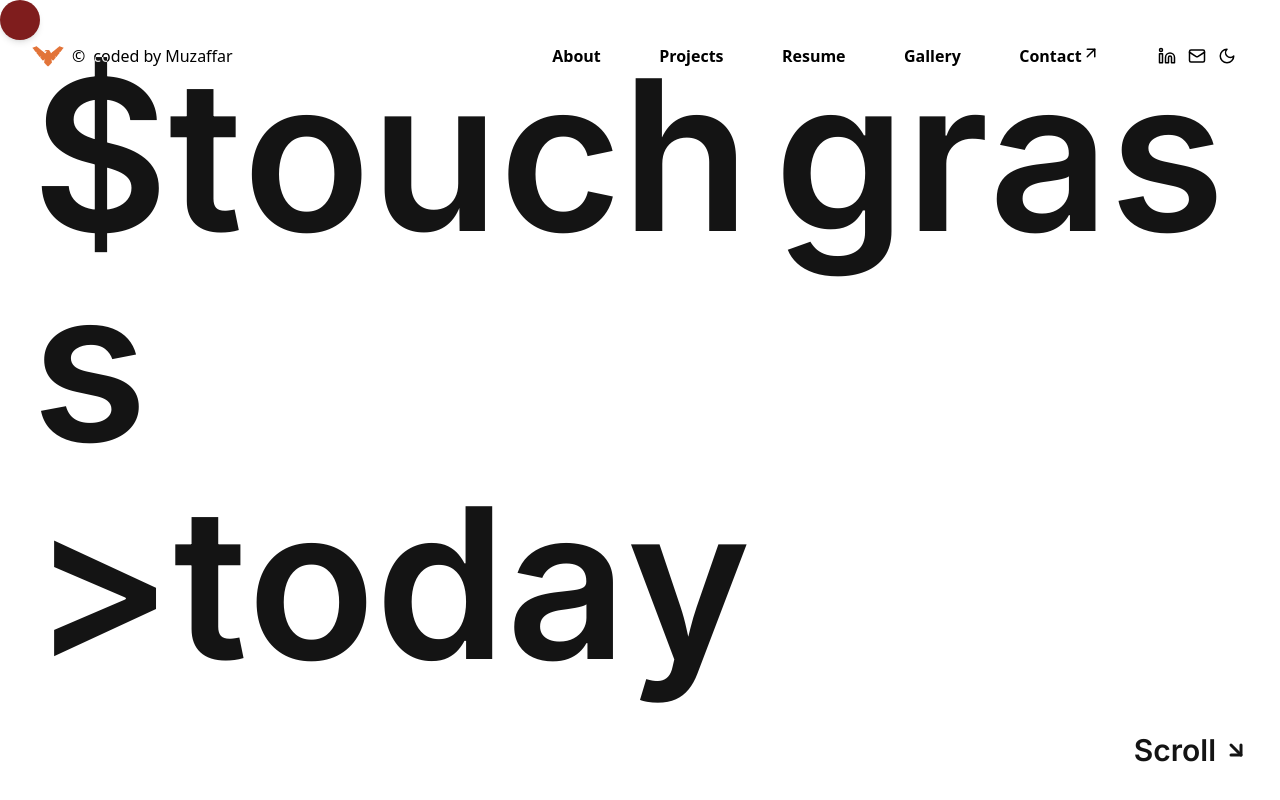
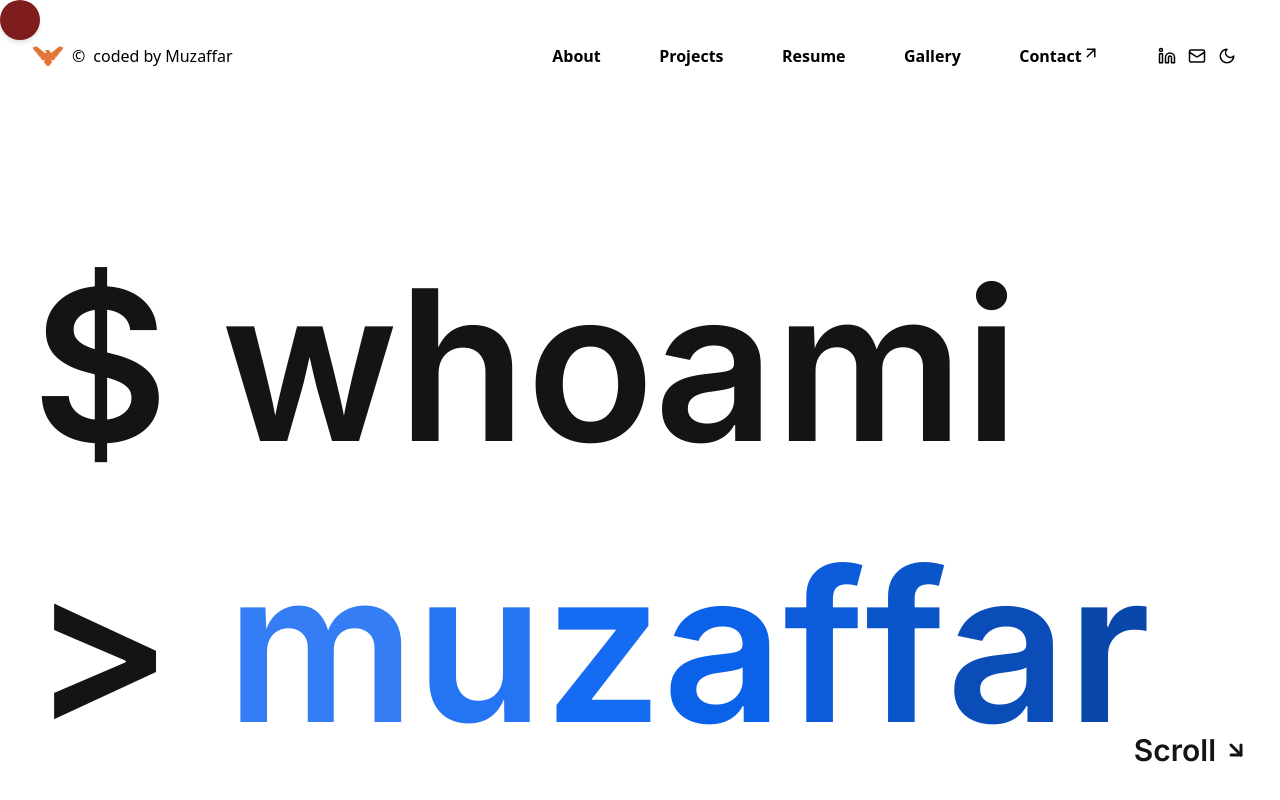
Before and after one commit to mountstorm/muzaffars, a Next.js app: page / in a window 1280 px wide. Shown: the top 800 px of the page. Built offline with nearby package versions, Linux system fonts and the light colour scheme.

Commit message:
Change hero text to animated whoami intro with blue gradient

```diff
--- a/src/components/animations/textAnimations/scrollText.tsx
+++ b/src/components/animations/textAnimations/scrollText.tsx
@@ -4,9 +4,8 @@ import { MutableRefObject, useEffect, useRef } from 'react';
 
 gsap.registerPlugin(ScrollTrigger);
 
-const hello = '$ touch';
-const friend = 'grass  ';
-const thatSLame = '>      today ';
+const prompt = '$ whoami';
+const answer = '> muzaffar';
 const sentence3 = " sleep, code, repeat";
 
 // Deterministic per-letter pseudo-randomness so server and client markup
@@ -42,14 +41,84 @@ const animateLettersOnScroll = (containerRef: MutableRefObject<any>) => {
   });
 };
 
+// Types the prompt letter-by-letter, then pops the answer letters in with a
+// springy stagger — all on elements already in the DOM so hydration is safe.
+const animateIntro = (containerRef: MutableRefObject<any>) => {
+  const container = containerRef.current;
+  const promptLetters = container?.querySelectorAll('.prompt-letter');
+  const answerLetters = container?.querySelectorAll('.answer-letter');
+  const cursor = container?.querySelector('.hero-cursor');
+
+  const tl = gsap.timeline();
+  tl.to(promptLetters, {
+    opacity: 1,
+    duration: 0.01,
+    stagger: 0.09
+  });
+  tl.to(
+    answerLetters,
+    {
+      opacity: 1,
+      y: 0,
+      scale: 1,
+      duration: 0.5,
+      ease: 'back.out(2.5)',
+      stagger: 0.06
+    },
+    '+=0.35'
+  );
+  if (cursor) {
+    tl.to(cursor, { opacity: 0, repeat: -1, yoyo: true, duration: 0.5, ease: 'steps(1)' }, 0);
+  }
+  return tl;
+};
+
+const letterSizeClasses =
+  'letter text-6xl font-semibold xs:text-[90px] xs:leading-none md:text-[120px] lg:text-[150px] xl:text-[210px]';
+
+// Blue gradient across the answer word — light sky blue fading to deep blue.
+function answerColor(index: number, total: number) {
+  const t = index / Math.max(total - 1, 1);
+  const lightness = Math.round(65 - t * 30); // 65% -> 35%
+  return `hsl(217, 90%, ${lightness}%)`;
+}
+
 function LetterDisplay({ word }: { word: string }) {
   return word.split('').map((letter, index) => (
     <div
       key={index}
-      className="letter text-6xl font-semibold xs:text-[90px] xs:leading-none md:text-[120px] lg:text-[150px] xl:text-[210px] "
+      className={letterSizeClasses + ' '}
       data-speed={getSpeedForIndex(index)}
     >
       {letter}
+    </div>
+  ));
+}
+
+function PromptDisplay({ word }: { word: string }) {
+  return word.split('').map((letter, index) => (
+    <div
+      key={index}
+      className={letterSizeClasses + ' prompt-letter opacity-0'}
+      data-speed={getSpeedForIndex(index)}
+    >
+      {letter === ' ' ? ' ' : letter}
+    </div>
+  ));
+}
+
+function AnswerDisplay({ word }: { word: string }) {
+  return word.split('').map((letter, index) => (
+    <div
+      key={index}
+      className={letterSizeClasses + ' answer-letter opacity-0'}
+      style={{
+        color: letter === '>' || letter === ' ' ? undefined : answerColor(index, word.length),
+        transform: 'translateY(0.3em) scale(0.5)'
+      }}
+      data-speed={getSpeedForIndex(index)}
+    >
+      {letter === ' ' ? ' ' : letter}
     </div>
   ));
 }
@@ -60,21 +129,29 @@ export function LetterCollision() {
   useEffect(() => {
     if (!containerRef.current) return;
     animateLettersOnScroll(containerRef);
+    const tl = animateIntro(containerRef);
+    return () => {
+      tl.kill();
+    };
   }, []);
 
   return (
     <div ref={containerRef} className="ml-8 scroll-smooth">
       <div className="-mt-28 mb-36 flex h-screen flex-col justify-end lg:mb-24">
 
-        <div className="flex flex-wrap p-0 items-center">
-          <LetterDisplay word={hello} />
-          {/* Visual gap between touch and grass */}
-          <div className="w-3 xs:w-4 sm:w-6"></div>
-          <LetterDisplay word={friend} />
+        <div className="flex flex-wrap items-center p-0">
+          <PromptDisplay word={prompt} />
+          <div
+            className={
+              letterSizeClasses +
+              ' hero-cursor ml-2 select-none bg-current w-[0.5em] h-[1em]'
+            }
+            aria-hidden="true"
+          ></div>
         </div>
 
-        <div className="flex flex-wrap items-center mt-2">
-          <LetterDisplay word={thatSLame} />
+        <div className="mt-2 flex flex-wrap items-center">
+          <AnswerDisplay word={answer} />
         </div>
 
       </div>
```
